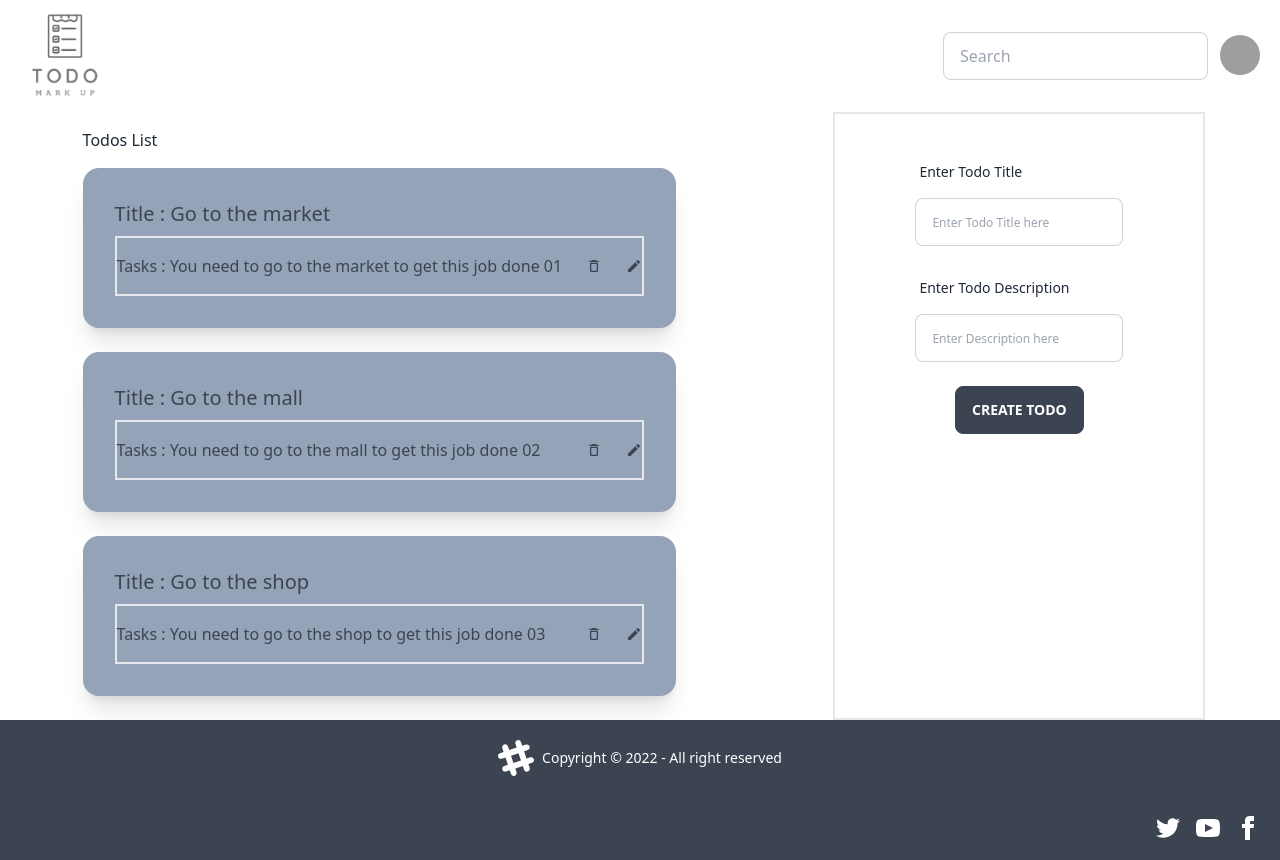
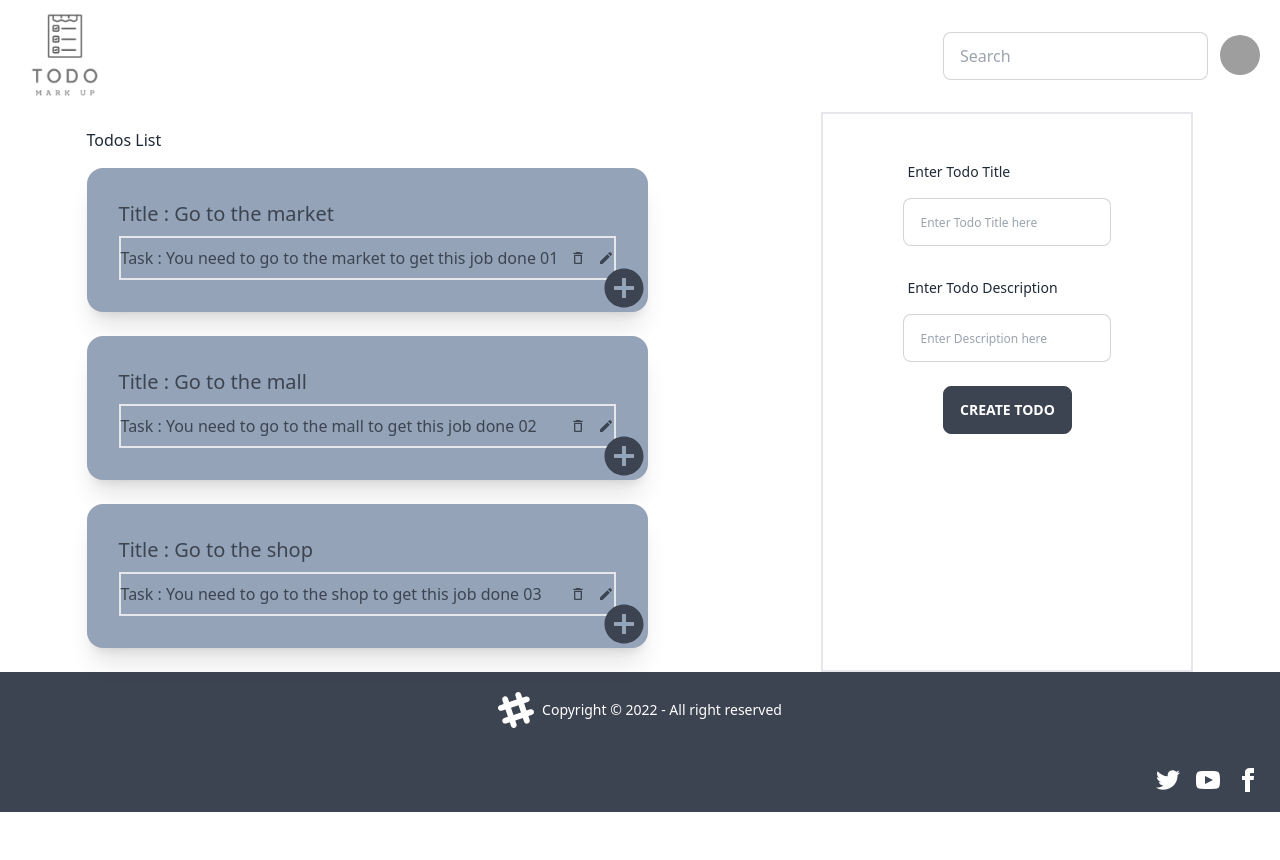
Before and after one commit to kr-sarvesh/Todo-App, a React (Create React App) app in the folder frontend/: page / in a window 1280 px wide. After the commit the page ends 812 px from the top, so only its background shows below. Built offline with nearby package versions, Linux system fonts and the light colour scheme; grey boxes are pictures that could not be loaded.

Commit message:
Todo card added !

```diff
--- a/frontend/src/App.js
+++ b/frontend/src/App.js
@@ -4,6 +4,7 @@ import Nav from './Components/Layouts/Nav'
 import Footer from './Components/Layouts/Footer'
 import Todos from './Components/Todos'
 import AddTodo from './Components/AddTodo'
+
 function App() {
   const onDelete = (todo) => {
     console.log('I am on delete of todo', todo)
@@ -17,17 +18,17 @@ function App() {
     {
       sno: 1,
       title: 'Go to the market',
-      desc: 'You need to go to the market to get this job done 01',
+      task: 'You need to go to the market to get this job done 01',
     },
     {
       sno: 2,
       title: 'Go to the mall',
-      desc: 'You need to go to the mall to get this job done 02',
+      task: 'You need to go to the mall to get this job done 02',
     },
     {
       sno: 3,
       title: 'Go to the shop',
-      desc: 'You need to go to the shop to get this job done 03',
+      task: 'You need to go to the shop to get this job done 03',
     },
   ])
 
--- a/frontend/src/Components/TodoItem.js
+++ b/frontend/src/Components/TodoItem.js
@@ -1,14 +1,18 @@
 import { MdOutlineDeleteOutline, MdEdit } from 'react-icons/md'
+import { IoMdAddCircle } from 'react-icons/io'
 function TodoItem({ todo, onDelete }) {
   return (
-    <div className='card bg-slate-400 text-neutral shadow-xl mb-6  flex flex-col card-body'>
+    <div
+      className='card card-body bg-slate-400 text-neutral shadow-xl mb-6
+     flex flex-col relative'
+    >
       <h4 className='text-xl'>
         <span>Title : </span>
         {todo.title}
       </h4>
-      <div className='flex gap-x-5 border-2 items-center	'>
-        <p className='text-base my-4'>
-          <span>Tasks : </span> {todo.desc}
+      <div className='flex border-2 gap-x-2 items-center'>
+        <p className='text-base my-2'>
+          <span>Task : </span> {todo.task}
         </p>
         <MdOutlineDeleteOutline
           className='w-6 cursor-pointer'
@@ -20,6 +24,7 @@ function TodoItem({ todo, onDelete }) {
         </MdOutlineDeleteOutline>
         <MdEdit></MdEdit>
       </div>
+      <IoMdAddCircle className='w-12 h-12 absolute bottom-0  right-0' />
     </div>
   )
 }
--- a/frontend/src/Components/Todos.js
+++ b/frontend/src/Components/Todos.js
@@ -1,8 +1,7 @@
 import TodoItem from './TodoItem'
-
 function Todos(props) {
   return (
-    <div className='px-2 '>
+    <div>
       <h3 className='container mx-auto  my-4 '>Todos List</h3>
 
       {props.todos.length === 0
```
